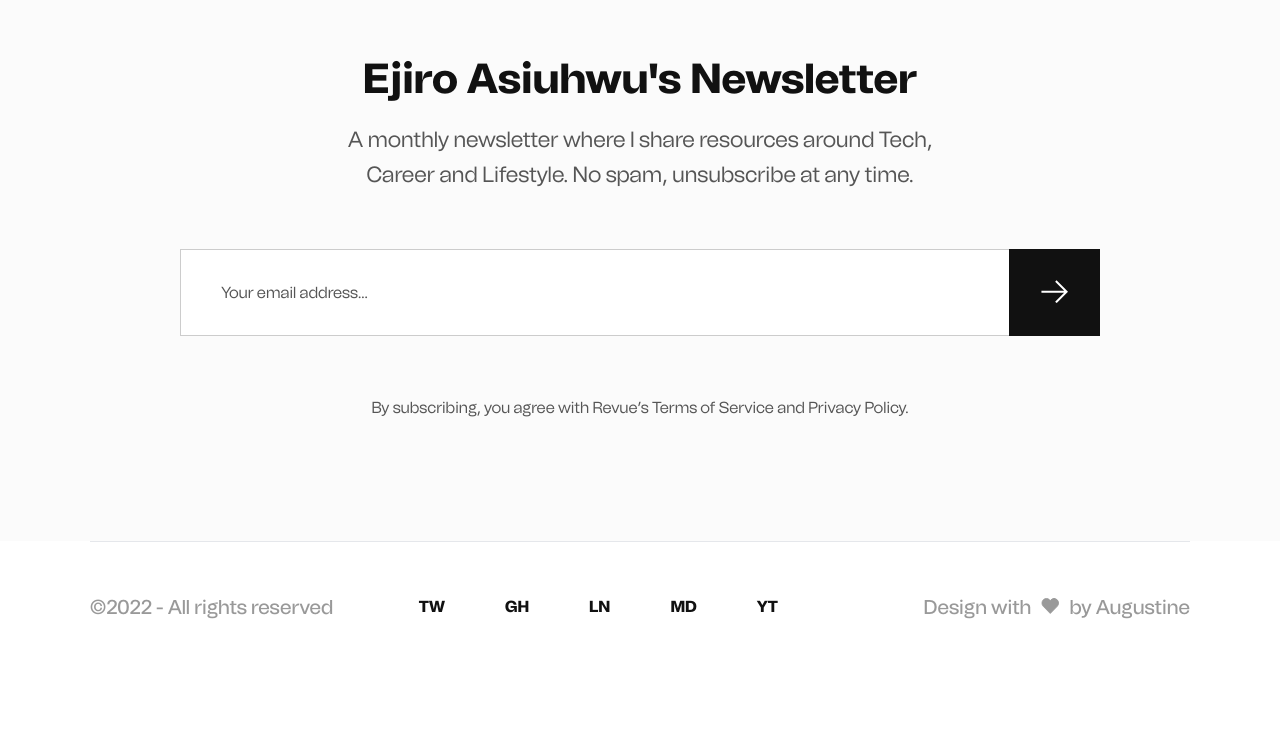
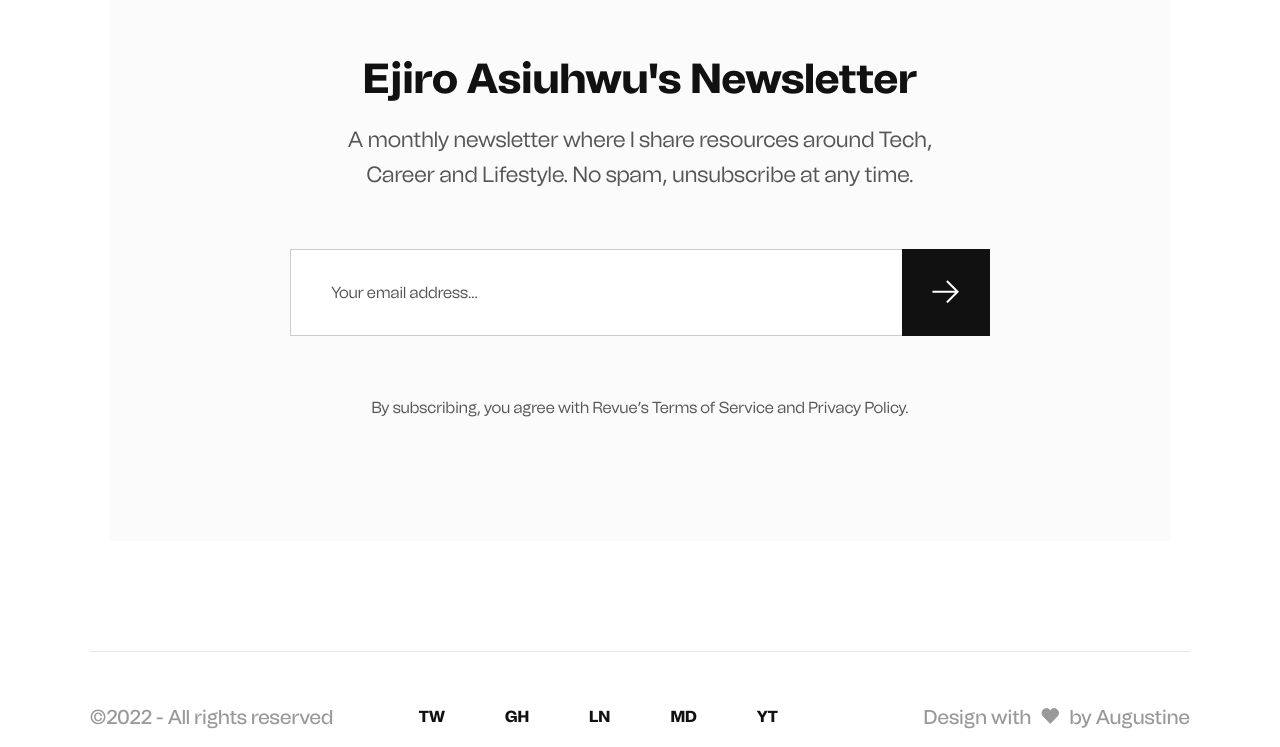
Before and after one commit to ejirocodes/portfolio-1, a Next.js app: page /work in a window 1280 px wide. Shown: the part 3014-3761 px from the top of the page. Before the commit the page ends 3720 px from the top, so only its background shows below. Built offline with nearby package versions, Linux system fonts and the light colour scheme.

Commit message:
add hover effect

```diff
--- a/components/article/Newsletter.tsx
+++ b/components/article/Newsletter.tsx
@@ -15,8 +15,9 @@ const Newsletter = () => {
           className="w-full placeholder:text-gray5 h-full border border-solid border-r-0 border-gray2 pl-[40px]"
           placeholder="Your email address..."
         />
-        <button className="bg-dark h-full w-[102px] flex items-center justify-center ">
+        <button className="bg-dark h-full w-[102px] group flex items-center justify-center focus:bg-slate-800 active:bg-slate-900 ">
           <svg
+            className="group-hover:translate-x-2 transition-all duration-300 ease-[cubic-bezier(.32,2,.55,.27)]"
             width="27"
             height="24"
             viewBox="0 0 27 24"
--- a/pages/work.tsx
+++ b/pages/work.tsx
@@ -87,7 +87,7 @@ const Work = () => {
           </Link>
         </div>
       </section>
-      <section className="mt-[210px]">
+      <section className="md:mt-[210px] md:mx-[110px] md:mb-[110px]">
         <Newsletter />
       </section>
     </section>
--- a/styles/globals.css
+++ b/styles/globals.css
@@ -6,7 +6,7 @@
   --primary: #111111;
 }
 ::selection {
-  background-color: #ffffff;
+  /* background-color: #333333; */
 }
 @font-face {
   font-family: "Tomato";
@@ -50,6 +50,12 @@
   }
   .project-card {
     @apply grid grid-cols-3 gap-4 py-[120px] px-[96px] bg-[#F7F7F7];
+  }
+  input {
+    @apply focus-visible:border-2 focus-visible:outline-none focus-visible:shadow-none;
+  }
+  button {
+    @apply focus-visible:border-0 focus-visible:outline-none focus-visible:shadow-none;
   }
 }
 .active-nav {
```
